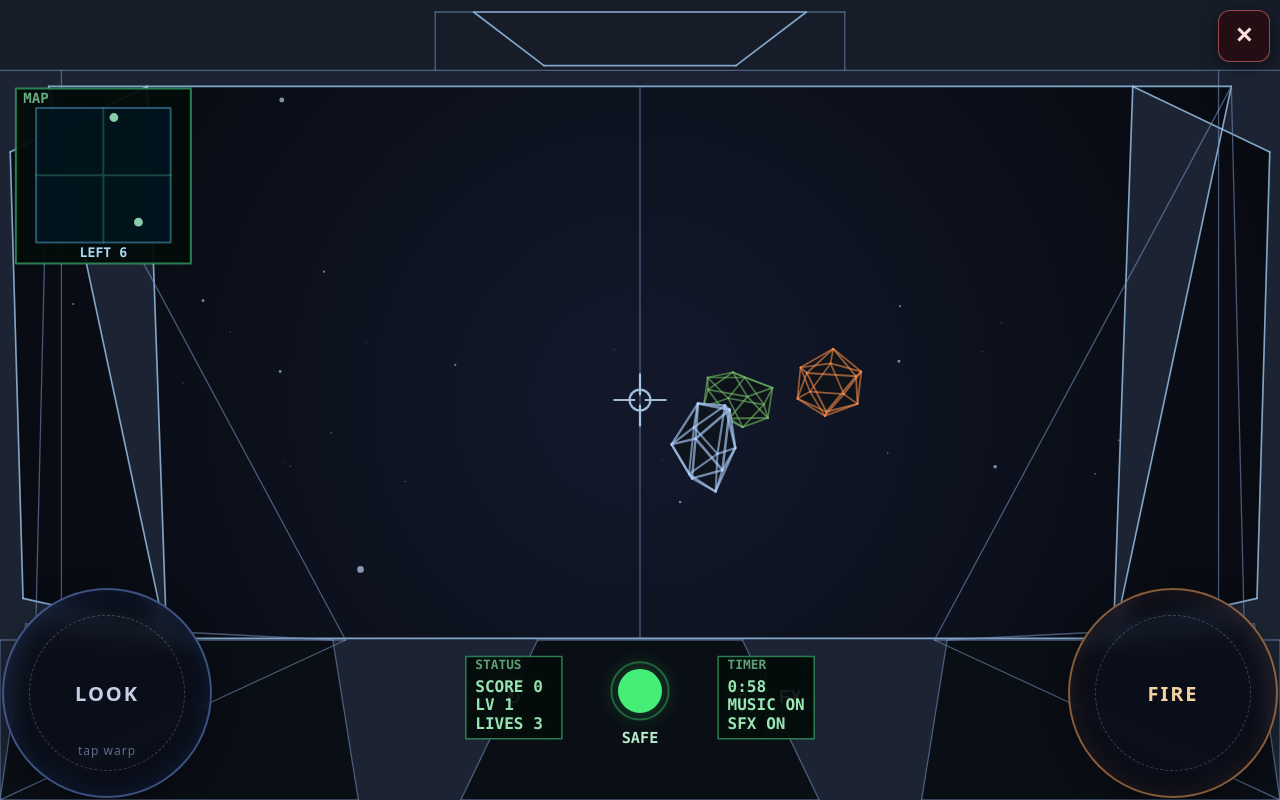
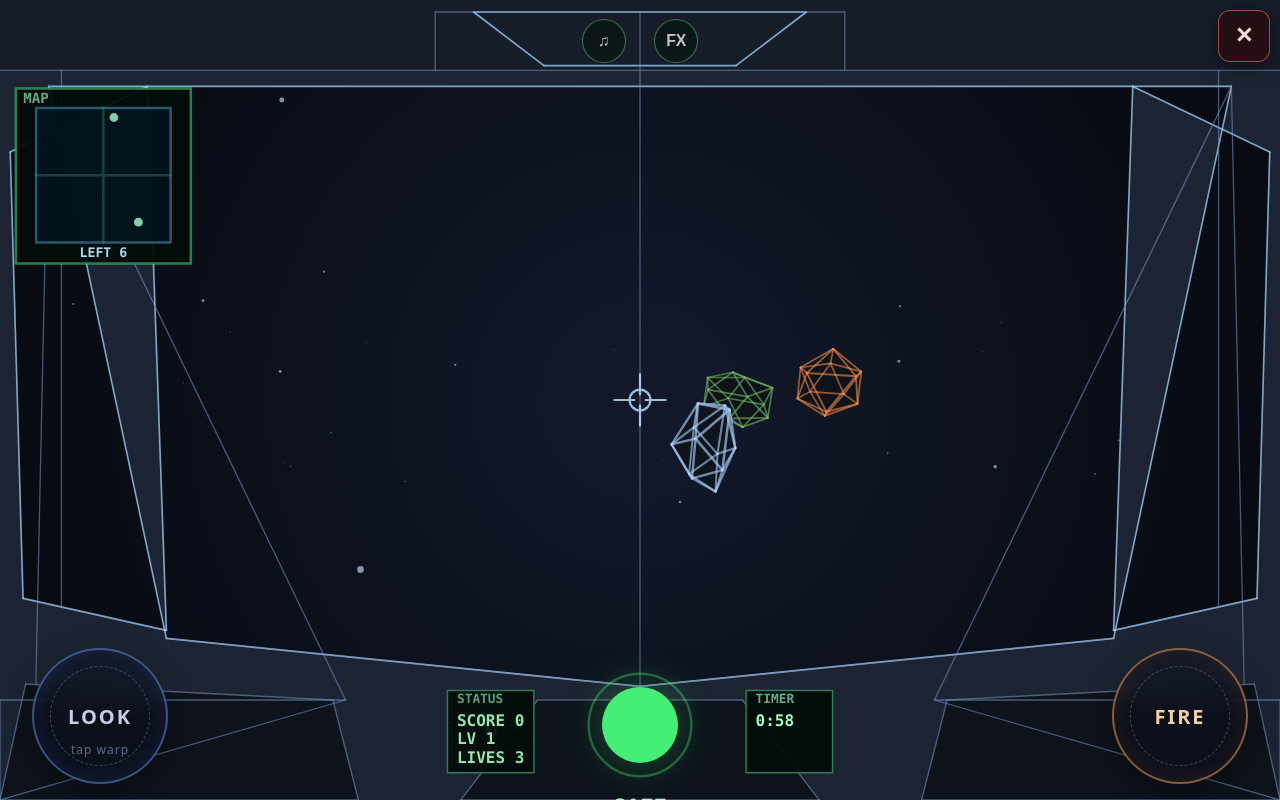
Before and after one commit to kagemushyabot/WebGame, a plain HTML site: page index.html in a window 1280 px wide. Both pictures are taken after a click on the button "START". Drawn offline with Linux system fonts and the light colour scheme.

Commit message:
Refine cockpit HUD layout, V-notch windshield, and look coasting.
Extend center mullion to window apex; resize LOOK/FIRE pads; top canopy mute placement and larger caution beacon.

```diff
--- a/css/game.css
+++ b/css/game.css
@@ -173,16 +173,16 @@ html.cockpit-ui #btnRecenter { display: grid; }
 .touch-pad--look { left: max(8px, env(safe-area-inset-left, 0px), 2vw); }
 .touch-pad--fire { right: max(8px, env(safe-area-inset-right, 0px), 2vw); border-color: rgba(255, 170, 90, 0.5); box-shadow: inset 0 0 24px rgba(255, 120, 40, 0.1), 0 8px 28px rgba(0, 0, 0, 0.35); }
 html.cockpit-ui .touch-pad {
-  bottom: max(2px, env(safe-area-inset-bottom, 0px));
-  width: clamp(128px, 38vmin, 210px);
-  height: clamp(128px, 38vmin, 210px);
+  bottom: max(12px, env(safe-area-inset-bottom, 0px), 2vh);
+  width: clamp(92px, 24vmin, 136px);
+  height: clamp(92px, 24vmin, 136px);
   z-index: 48;
 }
 html.cockpit-ui .touch-pad--look {
-  left: max(2px, env(safe-area-inset-left, 0px));
+  left: max(12px, env(safe-area-inset-left, 0px), 2.5vw);
 }
 html.cockpit-ui .touch-pad--fire {
-  right: max(2px, env(safe-area-inset-right, 0px));
+  right: max(12px, env(safe-area-inset-right, 0px), 2.5vw);
 }
 html.cockpit-ui .touch-pad__label {
   font-size: clamp(13px, 4vmin, 20px);
@@ -265,9 +265,26 @@ html.cockpit-ui .icon-btn.cockpit-hit {
   font-size: clamp(14px, 3.5vw, 18px);
   border-radius: 8px;
 }
+html.cockpit-ui .icon-btn.mute-toggle.cockpit-hit {
+  opacity: 0.82;
+  border-radius: 50%;
+  border-color: rgba(120, 220, 160, 0.55);
+  background: rgba(8, 22, 16, 0.88);
+  display: grid;
+  place-items: center;
+  padding: 0;
+  line-height: 1;
+}
+html.cockpit-ui .icon-btn.mute-toggle.cockpit-hit.is-off {
+  opacity: 0.5;
+}
 html.cockpit-ui .icon-btn.cockpit-hit:active {
   opacity: 0.35;
   background: rgba(40, 100, 70, 0.55);
+}
+html.cockpit-ui .icon-btn.mute-toggle.cockpit-hit:active {
+  opacity: 0.95;
+  background: rgba(40, 100, 70, 0.7);
 }
 
 .btn-close-game {
--- a/js/cockpit.js
+++ b/js/cockpit.js
@@ -2,9 +2,14 @@
  * Cockpit layout from reference art: canopy, main + side windows, A-pillars, console.
  */
 
-/** Console band = bottom ~1/5 of the screen. */
-export const CONSOLE_TOP = 0.8;
+/** Console band — shallow deck near the bottom (HUD sits just above it). */
+export const CONSOLE_TOP = 0.875;
+/** Center overhead window frame (normalized 0–1). */
+export const CANOPY_CENTER = { left: 0.34, right: 0.66, top: 0.015, bottom: 0.088 };
 const VIEW_BOTTOM = 0.798;
+/** Apex of forward-glass V — center bottom, just above CAUTION beacon. */
+const VIEW_NOTCH_Y = 0.858;
+const VIEW_NOTCH_X = 0.5;
 const MAIN_TOP = 0.108;
 const MAIN_LEFT = 0.038;
 const MAIN_RIGHT = 0.962;
@@ -21,7 +26,9 @@ const WINDOWS_N = {
   ],
   mainForward: [
     [MAIN_LEFT, MAIN_TOP], [MAIN_RIGHT, MAIN_TOP],
-    [MAIN_BOT_RIGHT, VIEW_BOTTOM], [MAIN_BOT_LEFT, VIEW_BOTTOM]
+    [MAIN_BOT_RIGHT, VIEW_BOTTOM],
+    [VIEW_NOTCH_X, VIEW_NOTCH_Y],
+    [MAIN_BOT_LEFT, VIEW_BOTTOM]
   ],
   sideLeft: [
     [0.008, 0.19], [0.115, MAIN_TOP], [MAIN_BOT_LEFT, VIEW_BOTTOM - 0.01],
@@ -63,7 +70,9 @@ function buildWireSegments() {
     [[MAIN_RIGHT, MAIN_TOP], [0.972, CONSOLE_TOP - 0.02]],
     [[0.048, 0.088], [0.048, VIEW_BOTTOM - 0.04]],
     [[0.952, 0.088], [0.952, VIEW_BOTTOM - 0.04]],
-    [[0.5, MAIN_TOP], [0.5, VIEW_BOTTOM]],
+    [[0.5, 0.015], [0.5, VIEW_NOTCH_Y]],
+    [[MAIN_BOT_LEFT, VIEW_BOTTOM], [VIEW_NOTCH_X, VIEW_NOTCH_Y]],
+    [[VIEW_NOTCH_X, VIEW_NOTCH_Y], [MAIN_BOT_RIGHT, VIEW_BOTTOM]],
     [[0, 1], [0.28, 1]],
     [[0.28, 1], [0.26, CONSOLE_TOP]],
     [[0.26, CONSOLE_TOP], [0.02, CONSOLE_TOP - 0.02]],
@@ -130,7 +139,7 @@ const COLOR_FRAME_BLOCK = '#1c2433';
 /** Overhead strip above the canopy. */
 const COLOR_OVERHEAD = '#161d29';
 /** Dashboard deck. */
-const COLOR_CONSOLE = '#0a0e15';
+const COLOR_CONSOLE = 'rgba(8, 12, 18, 0.72)';
 
 export function drawCockpitOverlay(ctx, w, h) {
   const glassPolys = polysFromWindows(w, h);
--- a/js/cockpitUi.js
+++ b/js/cockpitUi.js
@@ -1,4 +1,4 @@
-import { CONSOLE_TOP } from './cockpit.js';
+import { CANOPY_CENTER, CONSOLE_TOP } from './cockpit.js';
 
 function formatTime(sec) {
   const s = Math.max(0, Math.ceil(sec));
@@ -68,7 +68,7 @@ function threatColors(level, frame) {
 }
 
 function drawBeacon(ctx, cx, cy, threat, frame, vmin) {
-  const r = Math.min(vmin * 0.034, 22);
+  const r = Math.min(vmin * 0.056, 38);
   const { core, glow, ring } = threatColors(threat, frame);
   const grd = ctx.createRadialGradient(cx, cy, 0, cx, cy, r * 2.2);
   grd.addColorStop(0, glow);
@@ -78,20 +78,20 @@ function drawBeacon(ctx, cx, cy, threat, frame, vmin) {
   ctx.arc(cx, cy, r * 2.2, 0, Math.PI * 2);
   ctx.fill();
   ctx.strokeStyle = ring;
-  ctx.lineWidth = 2;
+  ctx.lineWidth = 2.5;
   ctx.beginPath();
-  ctx.arc(cx, cy, r * 1.3, 0, Math.PI * 2);
+  ctx.arc(cx, cy, r * 1.35, 0, Math.PI * 2);
   ctx.stroke();
   ctx.fillStyle = core;
   ctx.beginPath();
   ctx.arc(cx, cy, r, 0, Math.PI * 2);
   ctx.fill();
-  const labelFs = Math.max(10, vmin * 0.019);
+  const labelFs = Math.max(12, vmin * 0.028);
   ctx.fillStyle = 'rgba(200,255,220,0.92)';
-  ctx.font = `700 ${labelFs}px ${FONT}`;
+  ctx.font = `800 ${labelFs}px ${FONT}`;
   ctx.textAlign = 'center';
   const label = threat === 0 ? 'SAFE' : threat === 1 ? 'CAUTION' : 'DANGER';
-  ctx.fillText(label, cx, cy + r * 2.35);
+  ctx.fillText(label, cx, cy + r * 2.15 + labelFs * 0.35);
 }
 
 function drawRadarSquare(ctx, x, y, size, ui) {
@@ -143,14 +143,32 @@ function drawRadarSquare(ctx, x, y, size, ui) {
   ctx.fillText(`LEFT ${ui.asteroidCount}`, x + size / 2, y + size - footerBand * 0.4);
 }
 
+function canopyMuteFrame(w, h) {
+  return {
+    x: CANOPY_CENTER.left * w,
+    y: CANOPY_CENTER.top * h,
+    w: (CANOPY_CENTER.right - CANOPY_CENTER.left) * w,
+    h: (CANOPY_CENTER.bottom - CANOPY_CENTER.top) * h
+  };
+}
+
+function topCanopyMuteButtonLayout(w, h, vmin) {
+  const f = canopyMuteFrame(w, h);
+  const btnGap = Math.max(5, f.w * 0.07);
+  const btnSize = Math.min((f.w - btnGap) / 2.15, f.h * 0.78, vmin * 0.055);
+  const total = btnSize * 2 + btnGap;
+  const left0 = w * 0.5 - total / 2;
+  const top = f.y + (f.h - btnSize) / 2;
+  return {
+    musicMute: { left: left0, top, width: btnSize, height: btnSize },
+    sfxMute: { left: left0 + btnSize + btnGap, top, width: btnSize, height: btnSize }
+  };
+}
+
 function panelLines(ui) {
   return {
     status: [`SCORE ${ui.score}`, `LV ${ui.level}`, `LIVES ${ui.lives}`],
-    timer: [
-      formatTime(ui.timeLeft),
-      ui.musicMuted ? 'MUSIC OFF' : 'MUSIC ON',
-      ui.sfxMuted ? 'SFX OFF' : 'SFX ON'
-    ]
+    timer: [formatTime(ui.timeLeft)]
   };
 }
 
@@ -162,9 +180,9 @@ function consoleLayout(ctx, w, h, ui) {
   const m2 = measureTextBox(ctx, 'TIMER', lines.timer, vmin);
   const panelW = Math.max(m1.w, m2.w);
   const panelH = Math.max(m1.h, m2.h);
-  const beaconHalf = vmin * 0.075;
+  const beaconHalf = vmin * 0.11;
   const innerGap = vmin * 0.022;
-  const rowY = h * CONSOLE_TOP + h * 0.02;
+  const rowY = h * CONSOLE_TOP - panelH * 0.12;
   const statusX = w * 0.5 - beaconHalf - innerGap - panelW;
   const timerX = w * 0.5 + beaconHalf + innerGap;
   const radarSize = Math.min(vmin * 0.24, w * 0.26, h * 0.22);
@@ -192,20 +210,16 @@ export function cockpitControlLayout(w, h, ui) {
   const cctx = canvas?.getContext('2d');
   if (!cctx || !ui) {
     const vmin = Math.min(w, h);
-    const pw = vmin * 0.14;
-    const ph = vmin * 0.1;
-    const tx = w * 0.58;
+    const mute = topCanopyMuteButtonLayout(w, h, vmin);
     return {
-      musicMute: { left: tx, top: h * 0.82, width: pw / 2, height: ph },
-      sfxMute: { left: tx + pw / 2, top: h * 0.82, width: pw / 2, height: ph },
-      recenter: { left: w * 0.28, top: h * 0.82, width: pw, height: ph }
+      ...mute,
+      recenter: { left: w * 0.28, top: h * 0.84, width: vmin * 0.14, height: vmin * 0.1 }
     };
   }
   const L = consoleLayout(cctx, w, h, ui);
-  const halfW = L.panelW / 2;
+  const mute = topCanopyMuteButtonLayout(w, h, L.vmin);
   return {
-    musicMute: { left: L.timerX, top: L.rowY, width: halfW, height: L.panelH },
-    sfxMute: { left: L.timerX + halfW, top: L.rowY, width: halfW, height: L.panelH },
+    ...mute,
     recenter: { left: L.statusX, top: L.rowY, width: L.panelW, height: L.panelH }
   };
 }
--- a/js/game.js
+++ b/js/game.js
@@ -93,9 +93,14 @@ function layoutCockpitControls() {
     el.style.height = `${box.height}px`;
     el.style.right = 'auto';
   };
+  const applyRound = (el, box) => {
+    apply(el, box);
+    if (!el || !box) return;
+    el.style.fontSize = `${Math.max(10, box.width * 0.36)}px`;
+  };
   apply(btnRecenter, L.recenter);
-  apply(btnMuteMusic, L.musicMute);
-  apply(btnMuteSfx, L.sfxMute);
+  applyRound(btnMuteMusic, L.musicMute);
+  applyRound(btnMuteSfx, L.sfxMute);
 }
 
 function updateMuteButtons() {
@@ -139,6 +144,11 @@ function requestIOS() {
 window.addEventListener('deviceorientation', e => { if (e.beta != null) onDeviceOrientation(e); });
 
 let lookPtr = null;
+/** Radians per second — coast after releasing LOOK drag. */
+let lookCoast = null;
+let lastLoopAt = 0;
+const LOOK_SENS_X = 0.005;
+const LOOK_SENS_Y = 0.004;
 let warpFx = { t: 0, duration: 48 };
 
 let ship = newShip();
@@ -219,12 +229,17 @@ window.addEventListener('keyup', keyup);
 
 function beginLook(clientX, clientY, pointerId) {
   if (state !== 'PLAYING') return;
+  lookCoast = null;
+  const t = performance.now();
   lookPtr = {
     id: pointerId,
     sx: clientX,
     sy: clientY,
-    yaw0: ship.yaw,
-    pitch0: ship.pitch,
+    lastX: clientX,
+    lastY: clientY,
+    lastT: t,
+    vyaw: 0,
+    vpitch: 0,
     moved: false,
     t0: Date.now()
   };
@@ -233,18 +248,42 @@ function beginLook(clientX, clientY, pointerId) {
 
 function moveLook(clientX, clientY, pointerId) {
   if (!lookPtr || lookPtr.id !== pointerId || state !== 'PLAYING') return;
+  const now = performance.now();
+  const ddx = clientX - lookPtr.lastX;
+  const ddy = clientY - lookPtr.lastY;
   const dx = clientX - lookPtr.sx;
   const dy = clientY - lookPtr.sy;
   if (Math.abs(dx) + Math.abs(dy) > 8) lookPtr.moved = true;
-  ship.yaw = lookPtr.yaw0 + dx * 0.005;
-  ship.pitch = clamp(lookPtr.pitch0 + dy * 0.004, -1.2, 1.2);
+  ship.yaw += ddx * LOOK_SENS_X;
+  ship.pitch = clamp(ship.pitch + ddy * LOOK_SENS_Y, -1.2, 1.2);
+  const dt = Math.max(0.008, (now - lookPtr.lastT) / 1000);
+  const blend = 0.45;
+  const instantYaw = (ddx / dt) * LOOK_SENS_X;
+  const instantPitch = (ddy / dt) * LOOK_SENS_Y;
+  lookPtr.vyaw = lookPtr.vyaw * (1 - blend) + instantYaw * blend;
+  lookPtr.vpitch = lookPtr.vpitch * (1 - blend) + instantPitch * blend;
+  lookPtr.lastX = clientX;
+  lookPtr.lastY = clientY;
+  lookPtr.lastT = now;
 }
 
 function endLook(pointerId) {
   if (!lookPtr || lookPtr.id !== pointerId) return;
   if (!lookPtr.moved && Date.now() - lookPtr.t0 < 320) tryHyperspace();
+  else if (lookPtr.moved) {
+    const minV = 0.02;
+    if (Math.abs(lookPtr.vyaw) > minV || Math.abs(lookPtr.vpitch) > minV) {
+      lookCoast = { yaw: lookPtr.vyaw, pitch: lookPtr.vpitch };
+    }
+  }
   lookPtr = null;
   padLook.classList.remove('active');
+}
+
+function applyLookCoast(dt) {
+  if (lookPtr || !lookCoast || state !== 'PLAYING') return;
+  ship.yaw += lookCoast.yaw * dt;
+  ship.pitch = clamp(ship.pitch + lookCoast.pitch * dt, -1.2, 1.2);
 }
 
 function setupTouchPads() {
@@ -314,6 +353,7 @@ setupFirePad();
 function exitToMenu() {
   if (state !== 'PLAYING') return;
   state = 'START';
+  lookCoast = null;
   setPlaySessionActive(false);
   audio.stopBgm();
   document.documentElement.classList.remove('cockpit-ui');
@@ -326,6 +366,7 @@ function exitToMenu() {
 
 btnRecenter.addEventListener('click', () => {
   if (gyroActive) { baseBeta = beta; baseGamma = gamma; baselineCaptured = true; }
+  lookCoast = null;
   ship.yaw = 0;
   ship.pitch = 0;
 });
@@ -455,6 +496,7 @@ function startGame() {
   baseBeta = 0;
   baseGamma = 0;
   baselineCaptured = false;
+  lookCoast = null;
   ship.yaw = 0;
   ship.pitch = 0;
   pauseHint?.classList.add('hidden');
@@ -1194,6 +1236,10 @@ function loop() {
     requestAnimationFrame(loop);
     return;
   }
+  const now = performance.now();
+  const dt = lastLoopAt ? Math.min(0.05, (now - lastLoopAt) / 1000) : 1 / 60;
+  lastLoopAt = now;
+  applyLookCoast(dt);
   frame++;
   if (fireCooldown > 0) fireCooldown--;
   if (hyperspaceCooldown > 0) {
```
